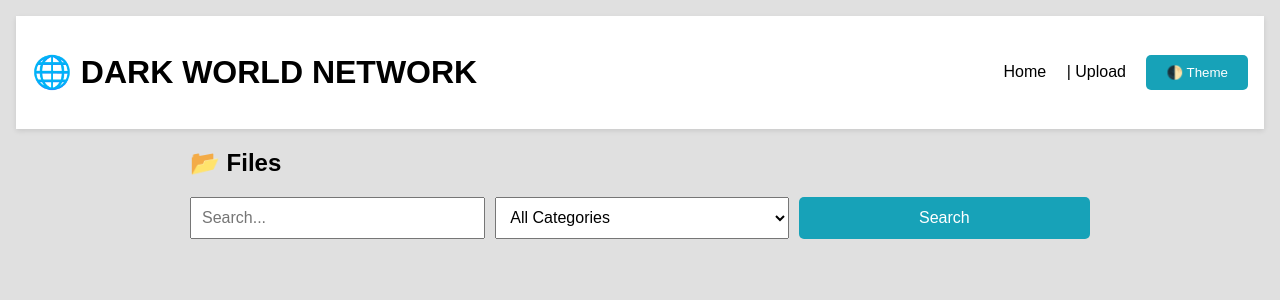
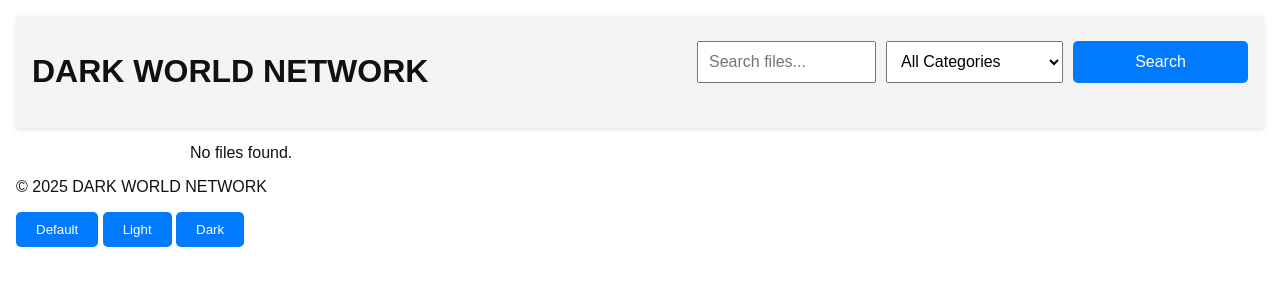
Before and after one commit to copytools/dark-world-network, a Flask app: template templates/index.html in a window 1280 px wide. Shown: the top 300 px of the page. Run offline with Flask 3, Linux system fonts and the light colour scheme; the template is opened without the code that fills it, so the values that code supplies are empty.

Commit message:
index.html

```diff
--- a/templates/index.html
+++ b/templates/index.html
@@ -1,26 +1,67 @@
-{% extends 'layout.html' %}
-{% block content %}
-<h2>📂 Files</h2>
-<form method="GET" class="search-bar">
-  <input type="text" name="search" placeholder="Search...">
-  <select name="filter">
-    <option value="">All Categories</option>
-    <option value="movie">Movie</option>
-    <option value="music">Music</option>
-    <option value="app">App</option>
-    <option value="tutorial">Tutorial</option>
-    <option value="photo">Photo</option>
-  </select>
-  <button type="submit">Search</button>
-</form>
+<!DOCTYPE html><html lang="en">
+<head>
+    <meta charset="UTF-8">
+    <meta name="viewport" content="width=device-width, initial-scale=1.0">
+    <title>DARK WORLD NETWORK</title>
+    <link rel="stylesheet" href="{{ url_for('static', filename='css/style.css') }}">
+</head>
+<body class="default-mode">
+    <header>
+        <h1>DARK WORLD NETWORK</h1>
+        <nav>
+            <form action="/" method="get" class="search-bar">
+                <input type="text" name="search" placeholder="Search files..." value="{{ request.args.get('search', '') }}">
+                <select name="filter">
+                    <option value="">All Categories</option>
+                    <option value="app" {% if request.args.get('filter') == 'app' %}selected{% endif %}>App</option>
+                    <option value="software" {% if request.args.get('filter') == 'software' %}selected{% endif %}>Software</option>
+                    <option value="image" {% if request.args.get('filter') == 'image' %}selected{% endif %}>Image</option>
+                    <option value="video" {% if request.args.get('filter') == 'video' %}selected{% endif %}>Video</option>
+                    <option value="document" {% if request.args.get('filter') == 'document' %}selected{% endif %}>Document</option>
+                </select>
+                <button type="submit">Search</button>
+            </form>
+        </nav>
+    </header><main>
+    {% if files %}
+    <div class="file-list">
+        {% for file in files %}
+        <div class="file-item">
+            <div class="file-name">📄 {{ file[1] }}</div>
+            <div class="file-category">Category: {{ file[2] }}</div>
+            <div class="file-description">{{ file[3] }}</div>
+            <div class="file-actions">
+                <a href="{{ url_for('download', file_id=file[0]) }}" class="download-btn">⬇ Download</a>
+                <span class="downloads">{{ file[5] }} downloads</span>
+            </div>
+        </div>
+        {% endfor %}
+    </div>
+    {% else %}
+    <p class="no-files">No files found.</p>
+    {% endif %}
+</main>
 
-<ul class="file-list">
-  {% for file in files %}
-    <li>
-      <strong>{{ file[1] }}</strong> <small>[{{ file[2] }}]</small><br>
-      <em>{{ file[3] }}</em><br>
-      <a href="/download/{{ file[0] }}">⬇ Download</a> ({{ file[5] }} downloads)
-    </li>
-  {% endfor %}
-</ul>
-{% endblock %}
+<footer>
+    <p>&copy; 2025 DARK WORLD NETWORK</p>
+    <div class="theme-toggle">
+        <button onclick="setTheme('default')">Default</button>
+        <button onclick="setTheme('light')">Light</button>
+        <button onclick="setTheme('dark')">Dark</button>
+    </div>
+</footer>
+
+<script>
+    function setTheme(mode) {
+        document.body.className = mode + '-mode';
+        localStorage.setItem('theme', mode);
+    }
+
+    window.onload = () => {
+        const savedTheme = localStorage.getItem('theme') || 'default';
+        document.body.className = savedTheme + '-mode';
+    };
+</script>
+
+</body>
+</html>
```
